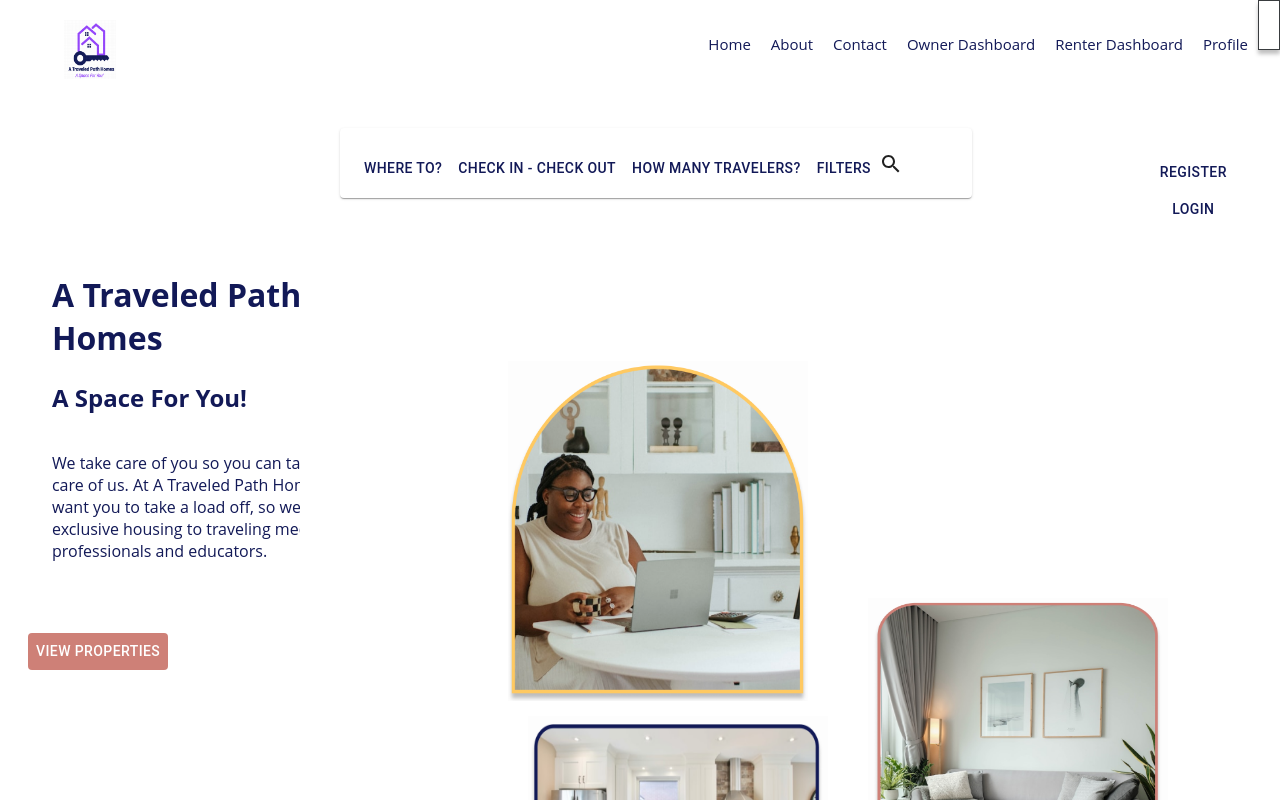
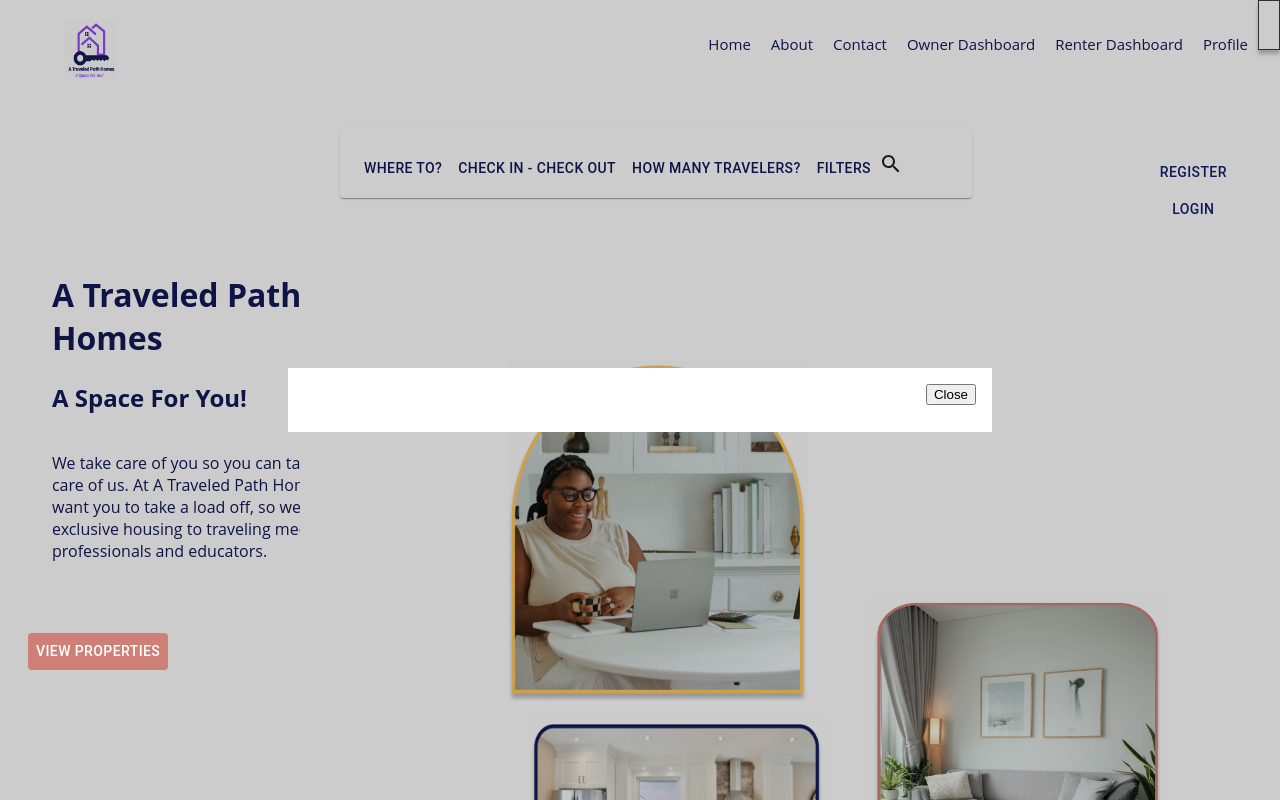
Before and after one commit to nataliemcmann/a-traveled-path-homes, a React (Create React App) app: page /#/home in a window 1280 px wide. Both pictures are taken after a click on the button "WHERE TO?". Shown: the top 800 px of the page. Built offline with nearby package versions, Linux system fonts and the light colour scheme; no server answers.

Commit message:
popups for search bar complete, working on functionality

```diff
--- a/src/components/LandingPage/LandingPage.jsx
+++ b/src/components/LandingPage/LandingPage.jsx
@@ -1,7 +1,7 @@
 import React, { useState } from 'react';
 import { useHistory } from 'react-router-dom';
 import './LandingPage.css';
-// import CheckInCheckOut from '../SearchBar/CheckInCheckOut';
+import CheckInCheckOut from '../SearchBar/CheckInCheckOut';
 // ----------------MUI-------------------
 import { Card, Icon } from '@mui/material';
 import { Button } from '@mui/material'
@@ -11,6 +11,7 @@ import SearchIcon from '@mui/icons-material/Search';
 function LandingPage() {
   const [heading, setHeading] = useState('A Traveled Path Homes');
   const history = useHistory();
+  const [buttonPopup, setButtonPopup] = useState(false);
 
   const onLogin = (event) => {
     history.push('/login');
@@ -38,20 +39,21 @@ function LandingPage() {
           height: 38,
           width: 600
       }}>
-      <Button sx={{color: '#121957'}}className="btn btn_sizeSm" >
+      <Button sx={{color: '#121957'}} onClick={() => setButtonPopup(true)}className="btn btn_sizeSm" >
               Where to?
       </Button>
-      <Button sx={{color: '#121957'}}className="btn btn_sizeSm" >
+      <Button sx={{color: '#121957'}} onClick={() => setButtonPopup(true)} className="btn btn_sizeSm" >
               Check In - Check Out
       </Button>
-      <Button sx={{color: '#121957'}}className="btn btn_sizeSm" >
+      <Button sx={{color: '#121957'}} onClick={() => setButtonPopup(true)} className="btn btn_sizeSm" >
               How many Travelers?
       </Button>
-      <Button sx={{color: '#121957'}}className="btn btn_sizeSm" >
+      <Button sx={{color: '#121957'}} onClick={() => setButtonPopup(true)} className="btn btn_sizeSm" >
               Filters
       </Button>
       <SearchIcon></SearchIcon>
       </Card>
+      <CheckInCheckOut trigger={buttonPopup} setTrigger={setButtonPopup}></CheckInCheckOut>
       <br></br>
       <Card sx={{
         padding: 4,
--- a/src/components/SearchBar/CheckInCheckOut.jsx
+++ b/src/components/SearchBar/CheckInCheckOut.jsx
@@ -1,31 +1,31 @@
-// import React from 'react';
-// import './CheckInCheckOut.css'
-// // import { DayPicker } from 'react-day-picker';
-// // import 'react-day-picker/dist/style.css';
+import React from 'react';
+import './CheckInCheckOut.css'
+// import { DayPicker } from 'react-day-picker';
+// import 'react-day-picker/dist/style.css';
 
 
-// function CheckInCheckOut(props) {
-//   // const [selected, setSelected] = React.useState<Date>();
+function CheckInCheckOut(props) {
+  // const [selected, setSelected] = React.useState<Date>();
 
-//   // let footer = <p>Please pick a day.</p>;
+  // let footer = <p>Please pick a day.</p>;
 
-//   // if (selected) {
-//   //   footer = <p>You picked {format(selected, 'PP')}.</p>;
-//   // }
+  // if (selected) {
+  //   footer = <p>You picked {format(selected, 'PP')}.</p>;
+  // }
 
-//   return (props.trigger) ? (
-//     <div className='daypicker'>
-//         <div className='daypicker-inner'>
-//   {/* <DayPicker
-//       mode="single"
-//       selected={selected}
-//       onSelect={setSelected}
-//       footer={footer}></DayPicker> */}
-//       <button className='close-btn'>Close</button>
-//       { props.children }
-//       </div>
-//       </div>
-//   ) : "";
-// }
+  return (props.trigger) ? (
+    <div className='daypicker'>
+        <div className='daypicker-inner'>
+  {/* <DayPicker
+      mode="single"
+      selected={selected}
+      onSelect={setSelected}
+      footer={footer}></DayPicker> */}
+      <button className='close-btn' onClick={() => props.setTrigger(false)}>Close</button>
+      { props.children }
+      </div>
+      </div>
+  ) : "";
+}
 
-// export default CheckInCheckOut;
+export default CheckInCheckOut;
```
